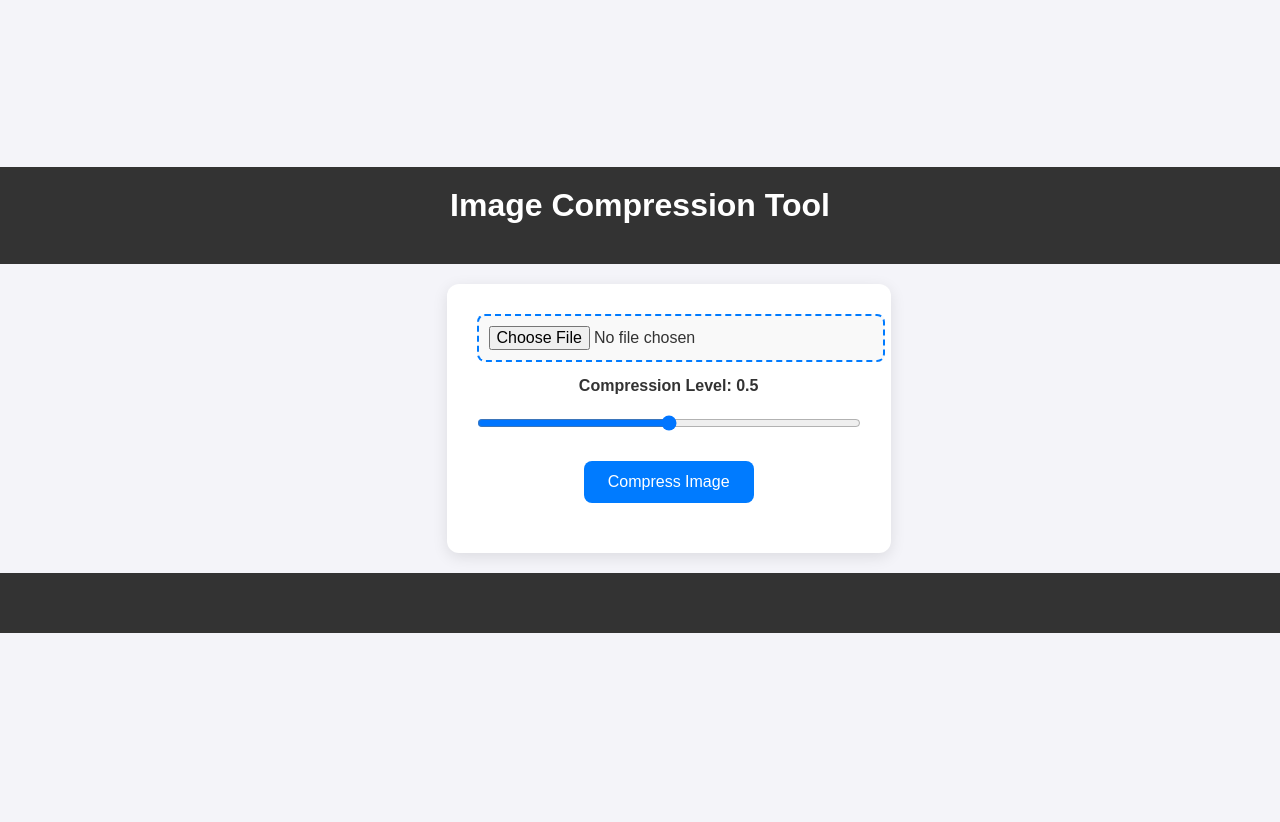
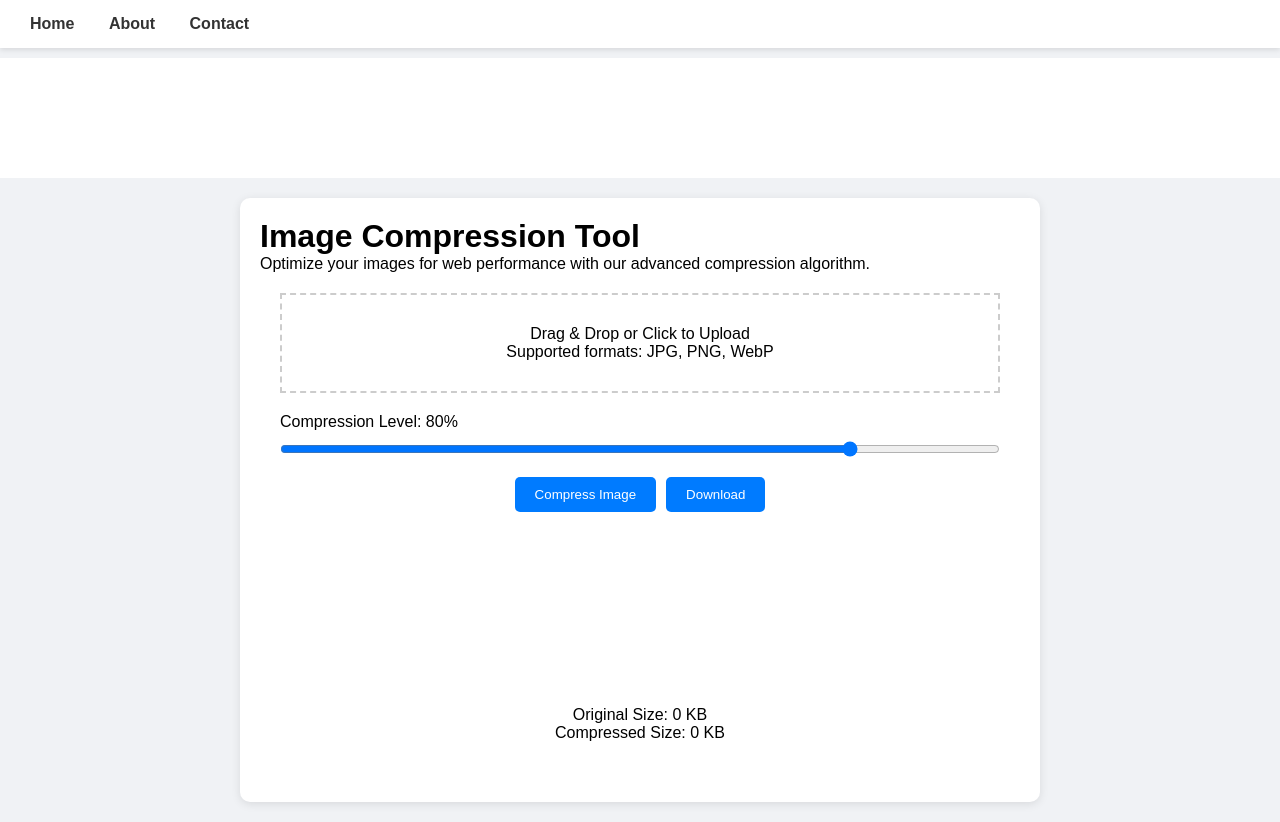
Before and after one commit to jaspreetlubana/tools, a plain HTML site: page img-compress.html in a window 1280 px wide. Before the commit the page ends 800 px from the top, so only its background shows below. Drawn offline with Linux system fonts and the light colour scheme.

Commit message:
Update img-compress.html

```diff
--- a/img-compress.html
+++ b/img-compress.html
@@ -3,248 +3,271 @@
 <head>
     <meta charset="UTF-8">
     <meta name="viewport" content="width=device-width, initial-scale=1.0">
-    <meta name="description" content="Compress your images online with our fully responsive image compression tool. Optimize images for web use with adjustable compression levels.">
-    <meta name="keywords" content="image compression, optimize images, image compressor, online image tool">
-    <meta name="author" content="Your Name">
-    <title>Image Compression Tool - Optimize Your Images Online</title>
+    <title>Image Compressor Pro | Online Image Optimization Tool</title>
+    <meta name="description" content="Free online image compressor tool supporting JPG, PNG, and WebP formats. Adjust compression levels and optimize your images for web performance.">
+    <meta name="keywords" content="image compressor, optimize images, reduce image size, web optimization, SEO tools">
+
+    <!-- Google AdSense Script -->
+    <script async src="https://pagead2.googlesyndication.com/pagead/js/adsbygoogle.js?client=ca-pub-XXXXXXXXXXXXXXXX"
+    crossorigin="anonymous"></script>
+
     <style>
-        /* CSS Styling */
-        body {
-            font-family: 'Arial', sans-serif;
+        * {
             margin: 0;
             padding: 0;
+            box-sizing: border-box;
+        }
+
+        body {
+            font-family: Arial, sans-serif;
+            background-color: #f0f2f5;
+        }
+
+        /* Navigation Menu */
+        .nav-menu {
+            background: #ffffff;
+            padding: 15px;
+            box-shadow: 0 2px 5px rgba(0,0,0,0.1);
+            position: sticky;
+            top: 0;
+            z-index: 1000;
+        }
+
+        .nav-menu a {
+            margin: 0 15px;
+            text-decoration: none;
+            color: #333;
+            font-weight: bold;
+        }
+
+        /* Advertisement Containers */
+        .ad-top, .ad-bottom {
+            width: 100%;
+            height: 120px;
+            background-color: #fff;
+            margin: 10px 0;
+            display: flex;
+            justify-content: center;
+            align-items: center;
+        }
+
+        .ad-left, .ad-right {
+            position: fixed;
+            width: 160px;
+            height: 600px;
+            background-color: #fff;
+            top: 50%;
+            transform: translateY(-50%);
+        }
+
+        .ad-left { left: 10px; }
+        .ad-right { right: 10px; }
+
+        /* Main Content */
+        .container {
+            max-width: 800px;
+            margin: 20px auto;
+            padding: 20px;
+            background-color: white;
+            border-radius: 10px;
+            box-shadow: 0 2px 10px rgba(0,0,0,0.1);
+            min-height: calc(100vh - 280px);
+        }
+
+        .tool-container {
             display: flex;
             flex-direction: column;
-            align-items: center;
-            justify-content: center;
-            min-height: 100vh;
-            background-color: #f4f4f9;
-            color: #333;
+            gap: 20px;
+            padding: 20px;
         }
 
-        header, footer {
-            width: 100%;
+        /* Compression Controls */
+        .upload-section {
+            border: 2px dashed #ccc;
+            padding: 30px;
             text-align: center;
-            padding: 20px;
-            background-color: #333;
-            color: white;
-        }
-
-        header h1 {
-            margin: 0;
-            font-size: 2rem;
-        }
-
-        #compression-tool {
-            background: white;
-            padding: 30px;
-            border-radius: 12px;
-            box-shadow: 0 4px 15px rgba(0, 0, 0, 0.1);
-            width: 90%;
-            max-width: 500px;
-            margin: 20px;
-            text-align: center;
-        }
-
-        #compression-tool label {
-            display: block;
-            margin: 15px 0 5px;
-            font-weight: bold;
-            font-size: 1rem;
-        }
-
-        #compression-tool input[type="file"] {
-            width: 100%;
-            padding: 10px;
-            border: 2px dashed #007BFF;
-            border-radius: 8px;
-            background-color: #f9f9f9;
-            color: #333;
-            font-size: 1rem;
             cursor: pointer;
         }
 
-        #compression-tool input[type="range"] {
-            width: 100%;
-            margin: 15px 0;
-            cursor: pointer;
+        .quality-control {
+            display: flex;
+            flex-direction: column;
+            gap: 10px;
         }
 
-        #compression-tool button {
-            margin-top: 15px;
-            padding: 12px 24px;
-            background-color: #007BFF;
-            color: white;
-            border: none;
-            border-radius: 8px;
-            font-size: 1rem;
-            cursor: pointer;
-            transition: background-color 0.3s ease;
-        }
-
-        #compression-tool button:hover {
-            background-color: #0056b3;
-        }
-
-        #image-container {
-            margin-top: 20px;
-            text-align: center;
-        }
-
-        #output-image {
+        .preview-container {
             max-width: 100%;
-            height: auto;
-            border-radius: 8px;
-            box-shadow: 0 4px 10px rgba(0, 0, 0, 0.1);
-            display: none;
-        }
-
-        #download-btn {
-            display: none;
-            margin-top: 15px;
-            padding: 12px 24px;
-            background-color: #28a745;
-            color: white;
-            border: none;
-            border-radius: 8px;
-            font-size: 1rem;
-            cursor: pointer;
-            transition: background-color 0.3s ease;
-        }
-
-        #download-btn:hover {
-            background-color: #218838;
-        }
-
-        .ad-space {
             margin: 20px 0;
             text-align: center;
         }
 
-        /* Responsive Design */
-        @media (max-width: 600px) {
-            header h1 {
-                font-size: 1.5rem;
+        /* Buttons */
+        .action-buttons {
+            display: flex;
+            gap: 10px;
+            justify-content: center;
         }
 
-            #compression-tool {
-                padding: 20px;
+        button {
+            padding: 10px 20px;
+            background: #007bff;
+            color: white;
+            border: none;
+            border-radius: 5px;
+            cursor: pointer;
+            transition: background 0.3s;
         }
 
-            #compression-tool button {
-                width: 100%;
+        button:hover {
+            background: #0056b3;
+        }
+
+        /* Responsive Design */
+        @media (max-width: 1024px) {
+            .ad-left, .ad-right {
+                display: none;
+            }
+        }
+
+        @media (max-width: 768px) {
+            .container {
+                margin: 10px;
                 padding: 10px;
             }
 
-            #download-btn {
-                width: 100%;
+            .ad-top, .ad-bottom {
+                height: 100px;
+            }
+
+            .nav-menu {
+                text-align: center;
                 padding: 10px;
             }
         }
     </style>
 </head>
 <body>
-    <header>
-        <h1>Image Compression Tool</h1>
-        <!-- Upper Ad Space -->
-        <div id="upper-ad" class="ad-space">
-            <!-- Google AdSense Code -->
-            <script async src="https://pagead2.googlesyndication.com/pagead/js/adsbygoogle.js?client=ca-pub-YOUR_AD_CLIENT_ID"
-                    crossorigin="anonymous"></script>
-            <!-- Ad Unit -->
+    <!-- Navigation Menu -->
+    <nav class="nav-menu">
+        <a href="/" class="home-button">Home</a>
+        <a href="#about">About</a>
+        <a href="#contact">Contact</a>
+    </nav>
+
+    <!-- Top Advertisement -->
+    <div class="ad-top">
         <ins class="adsbygoogle"
             style="display:block"
-                 data-ad-client="ca-pub-YOUR_AD_CLIENT_ID"
-                 data-ad-slot="YOUR_AD_UNIT_ID"
+            data-ad-client="ca-pub-XXXXXXXXXXXXXXXX"
+            data-ad-slot="YYYYYYYYYY"
             data-ad-format="auto"
             data-full-width-responsive="true"></ins>
         <script>
             (adsbygoogle = window.adsbygoogle || []).push({});
         </script>
     </div>
-    </header>
 
-    <main>
-        <section id="compression-tool">
-            <input type="file" id="image-input" accept="image/*">
-            <label for="compression-level">Compression Level: <span id="compression-value">0.5</span></label>
-            <input type="range" id="compression-level" min="0" max="1" step="0.1" value="0.5">
-            <button id="compress-btn">Compress Image</button>
-            <div id="image-container">
-                <img id="output-image" src="" alt="Compressed Image">
-                <button id="download-btn">Download Compressed Image</button>
+    <!-- Main Content -->
+    <div class="container">
+        <h1>Image Compression Tool</h1>
+        <p class="description">Optimize your images for web performance with our advanced compression algorithm.</p>
+
+        <div class="tool-container">
+            <div class="upload-section" id="dropZone">
+                <input type="file" id="imageInput" accept="image/*" hidden>
+                <label for="imageInput">Drag & Drop or Click to Upload</label>
+                <p>Supported formats: JPG, PNG, WebP</p>
             </div>
-        </section>
-    </main>
 
-    <footer>
-        <!-- Down Ad Space -->
-        <div id="down-ad" class="ad-space">
-            <!-- Google AdSense Code -->
-            <script async src="https://pagead2.googlesyndication.com/pagead/js/adsbygoogle.js?client=ca-pub-YOUR_AD_CLIENT_ID"
-                    crossorigin="anonymous"></script>
-            <!-- Ad Unit -->
-            <ins class="adsbygoogle"
-                 style="display:block"
-                 data-ad-client="ca-pub-YOUR_AD_CLIENT_ID"
-                 data-ad-slot="YOUR_AD_UNIT_ID"
-                 data-ad-format="auto"
-                 data-full-width-responsive="true"></ins>
-            <script>
-                 (adsbygoogle = window.adsbygoogle || []).push({});
-            </script>
+            <div class="quality-control">
+                <label>Compression Level: <span id="qualityValue">80</span>%</label>
+                <input type="range" id="qualitySlider" min="1" max="100" value="80">
             </div>
-    </footer>
+
+            <div class="action-buttons">
+                <button id="compressBtn" disabled>Compress Image</button>
+                <button id="downloadBtn" disabled>Download</button>
+            </div>
+
+            <div class="preview-container">
+                <canvas id="previewCanvas"></canvas>
+                <div id="result">
+                    <p>Original Size: <span id="originalSize">0</span> KB</p>
+                    <p>Compressed Size: <span id="compressedSize">0</span> KB</p>
+                </div>
+            </div>
+        </div>
+    </div>
 
     <script>
-        // JavaScript Functionality
-        const compressionLevelInput = document.getElementById('compression-level');
-        const compressionValue = document.getElementById('compression-value');
-        const compressBtn = document.getElementById('compress-btn');
-        const downloadBtn = document.getElementById('download-btn');
-        const imageInput = document.getElementById('image-input');
-        const outputImage = document.getElementById('output-image');
+        const imageInput = document.getElementById('imageInput');
+        const qualitySlider = document.getElementById('qualitySlider');
+        const qualityValue = document.getElementById('qualityValue');
+        const compressBtn = document.getElementById('compressBtn');
+        const downloadBtn = document.getElementById('downloadBtn');
+        const canvas = document.getElementById('previewCanvas');
+        const ctx = canvas.getContext('2d');
+        const dropZone = document.getElementById('dropZone');
+        let compressedBlob = null;
 
-        // Update compression level value
-        compressionLevelInput.addEventListener('input', function () {
-            compressionValue.textContent = compressionLevelInput.value;
+        // Update quality display
+        qualitySlider.addEventListener('input', () => {
+            qualityValue.textContent = qualitySlider.value;
         });
 
-        // Compress image
-        compressBtn.addEventListener('click', function () {
-            const file = imageInput.files[0];
-            if (file) {
+        // File handling
+        dropZone.addEventListener('click', () => imageInput.click());
+        dropZone.addEventListener('dragover', (e) => e.preventDefault());
+        dropZone.addEventListener('drop', (e) => {
+            e.preventDefault();
+            handleImage(e.dataTransfer.files[0]);
+        });
+
+        imageInput.addEventListener('change', (e) => handleImage(e.target.files[0]));
+
+        function handleImage(file) {
+            if (!file.type.startsWith('image/')) return;
+
+            // Show original size
+            document.getElementById('originalSize').textContent =
+                (file.size / 1024).toFixed(2);
+
             const reader = new FileReader();
-                reader.onload = function (e) {
+            reader.onload = (e) => {
                 const img = new Image();
-                    img.src = e.target.result;
-                    img.onload = function () {
-                        const canvas = document.createElement('canvas');
-                        const ctx = canvas.getContext('2d');
+                img.onload = () => {
                     canvas.width = img.width;
                     canvas.height = img.height;
                     ctx.drawImage(img, 0, 0);
-                        const compressionLevel = parseFloat(compressionLevelInput.value);
-                        const dataUrl = canvas.toDataURL('image/jpeg', compressionLevel);
+                    compressBtn.disabled = false;
+                };
+                img.src = e.target.result;
+            };
+            reader.readAsDataURL(file);
+        }
 
-                        // Display compressed image
-                        outputImage.src = dataUrl;
-                        outputImage.style.display = 'block';
+        // Compression handler
+        compressBtn.addEventListener('click', () => {
+            const quality = qualitySlider.value / 100;
+            canvas.toBlob((blob) => {
+                compressedBlob = blob;
+                document.getElementById('compressedSize').textContent =
+                    (blob.size / 1024).toFixed(2);
+                downloadBtn.disabled = false;
+            }, 'image/jpeg', quality);
+        });
 
-                        // Enable download button
-                        downloadBtn.style.display = 'inline-block';
-                        downloadBtn.onclick = function () {
-                            const link = document.createElement('a');
-                            link.href = dataUrl;
-                            link.download = 'compressed-image.jpg';
-                            link.click();
-                        };
-                    }
-                }
-                reader.readAsDataURL(file);
-            } else {
-                alert('Please select an image first.');
-            }
+        // Download handler
+        downloadBtn.addEventListener('click', () => {
+            if (!compressedBlob) return;
+            const url = URL.createObjectURL(compressedBlob);
+            const a = document.createElement('a');
+            a.href = url;
+            a.download = `compressed-image-${Date.now()}.jpg`;
+            document.body.appendChild(a);
+            a.click();
+            document.body.removeChild(a);
+            URL.revokeObjectURL(url);
         });
     </script>
 </body>
```
Lines whose indentation alone changed are shown as unchanged.
